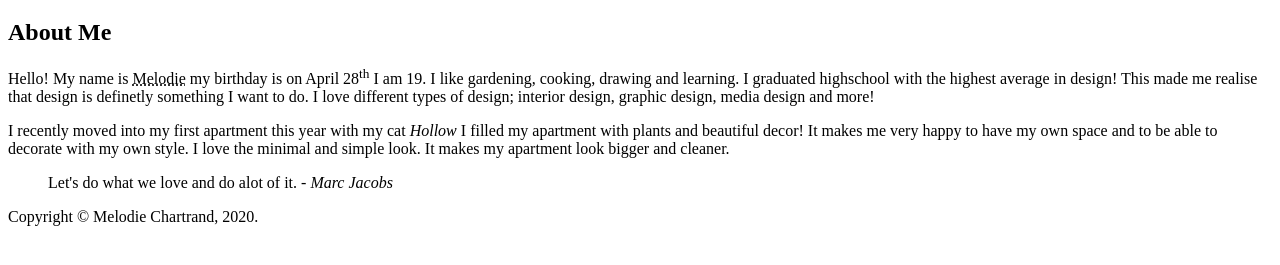
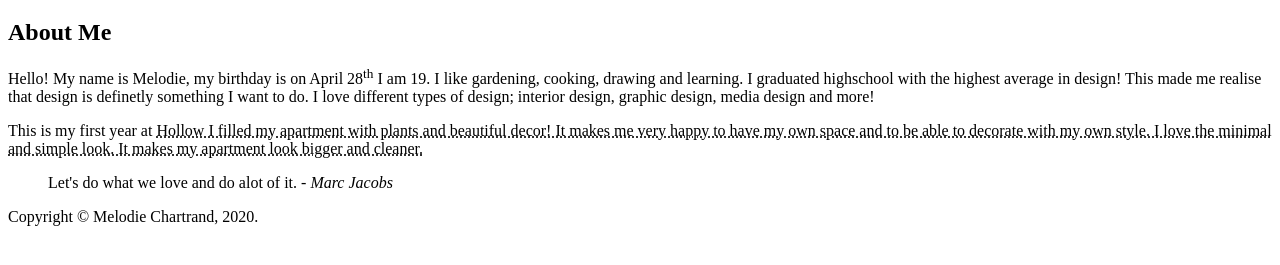
Before and after one commit to char1169/FirstSemester, a plain HTML site: page html-assignment/index.html in a window 1280 px wide. Shown: the part 61-326 px from the top of the page. Drawn offline with Linux system fonts and the light colour scheme.

Commit message:
HTML Assignment Completed

```diff
--- a/html-assignment/index.html
+++ b/html-assignment/index.html
@@ -14,8 +14,8 @@
     <!-- Main article -->
     <article>
         <h2>About Me</h2>
-        <p>Hello! My name is <abbr title="Like a song!">Melodie</abbr> my birthday is on April 28<sup>th</sup> I am 19. I like gardening, cooking, drawing and learning. I graduated highschool with the highest average in design! This made me realise that design is definetly something I want to do. I love different types of design; interior design, graphic design, media design and more! </p>
-        <p>I recently moved into my first apartment this year with my cat <em>Hollow</em> I filled my apartment with plants and beautiful decor! It makes me very happy to have my own space and to be able to decorate with my own style. I love the minimal and simple look. It makes my apartment look bigger and cleaner.</p>
+        <p>Hello! My name is Melodie, my birthday is on April 28<sup>th</sup> I am 19. I like gardening, cooking, drawing and learning. I graduated highschool with the highest average in design! This made me realise that design is definetly something I want to do. I love different types of design; interior design, graphic design, media design and more! </p>
+        <p>This is my first year at <abbr title="Algonquin College" AC and I recently moved into my first apartment this year with my cat <em>Hollow</em> I filled my apartment with plants and beautiful decor! It makes me very happy to have my own space and to be able to decorate with my own style. I love the minimal and simple look. It makes my apartment look bigger and cleaner.</p>
         <blockquote>
             Let's do what we love and do alot of it. <cite>- Marc Jacobs</cite>
         </blockquote>
```
